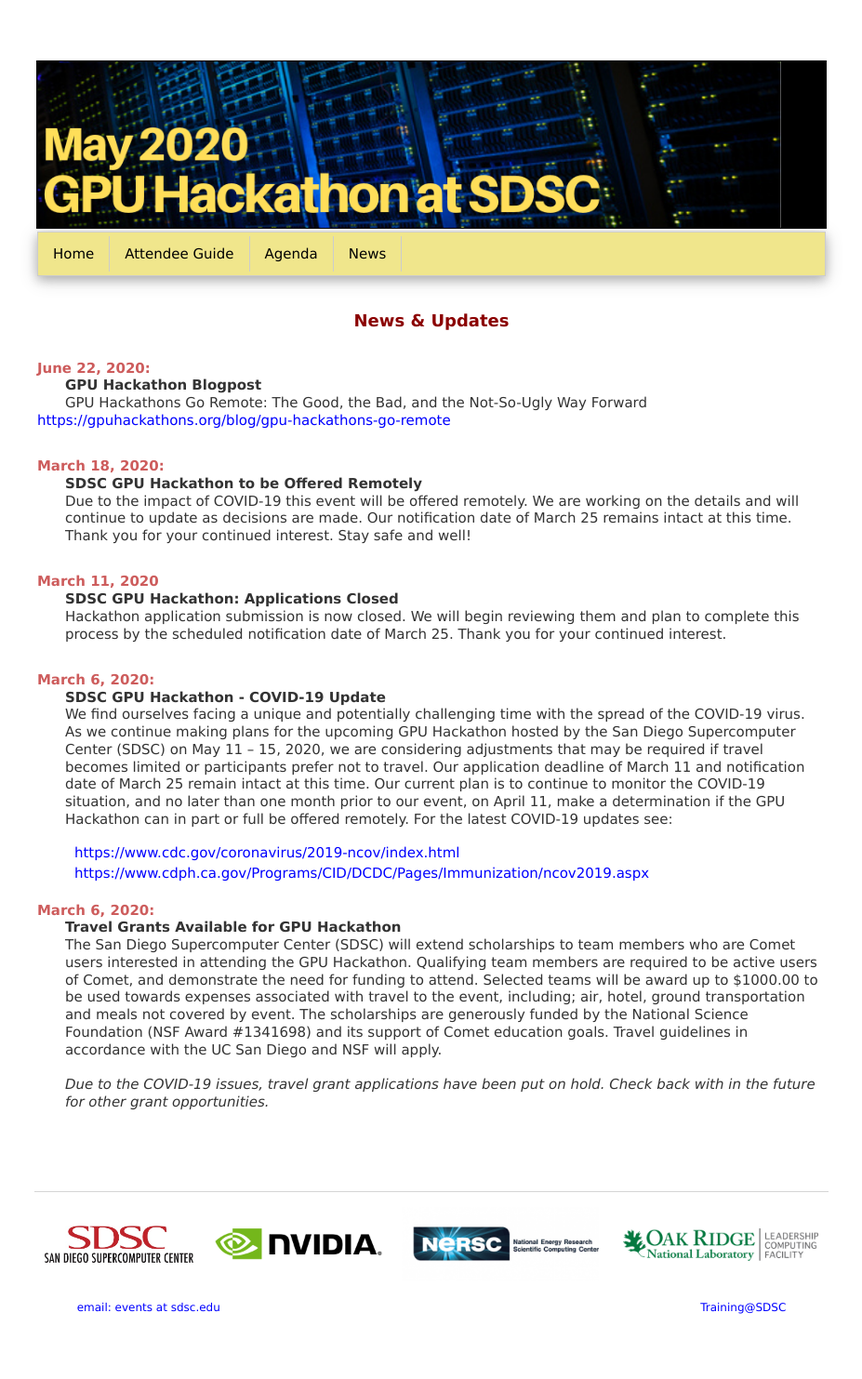
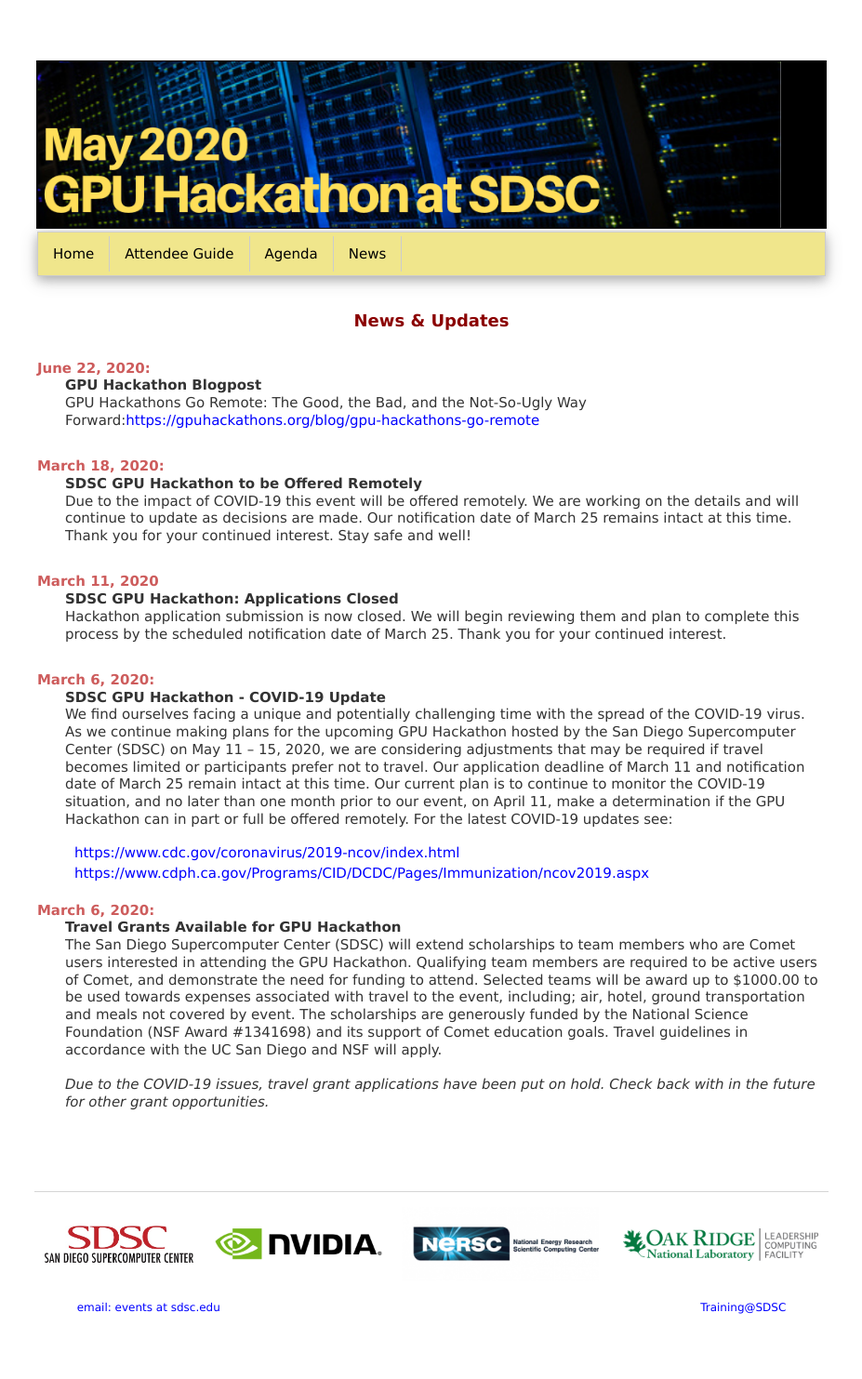
Before and after one commit to sdsc-hpc-training/sdsc-hpc-training.github.io, a Jekyll site: the page built from gpuhackathon/news.html, in a window 1280 px wide. Shown: the whole page at 93% size, without its empty margins (176-1103 px from the left). Built offline with Jekyll 4.4.1, drawn with Linux system fonts in a browser that asks for light colours.

Commit message:
Update news.html

```diff
--- a/gpuhackathon/news.html
+++ b/gpuhackathon/news.html
@@ -13,9 +13,8 @@
   <tr><td align='left' valign='top'>
     <p class="newsitem">June 22, 2020:  </p>
     <p class="indent"><b>GPU Hackathon Blogpost </b></p>
-    <p class="indent">GPU Hackathons Go Remote: The Good, the Bad, and the Not-So-Ugly Way Forward
-      <p><a href="https://gpuhackathons.org/blog/gpu-hackathons-go-remote"
-          >https://gpuhackathons.org/blog/gpu-hackathons-go-remote</a></p>
+    <p class="indent">GPU Hackathons Go Remote: The Good, the Bad, and the Not-So-Ugly Way Forward:<a href="https://gpuhackathons.org/blog/gpu-hackathons-go-remote"
+          >https://gpuhackathons.org/blog/gpu-hackathons-go-remote</a>
   </td></tr>
   <tr><td align='left' valign='top'> &nbsp; </td></tr>
   <tr><td align='left' valign='top'>
```
